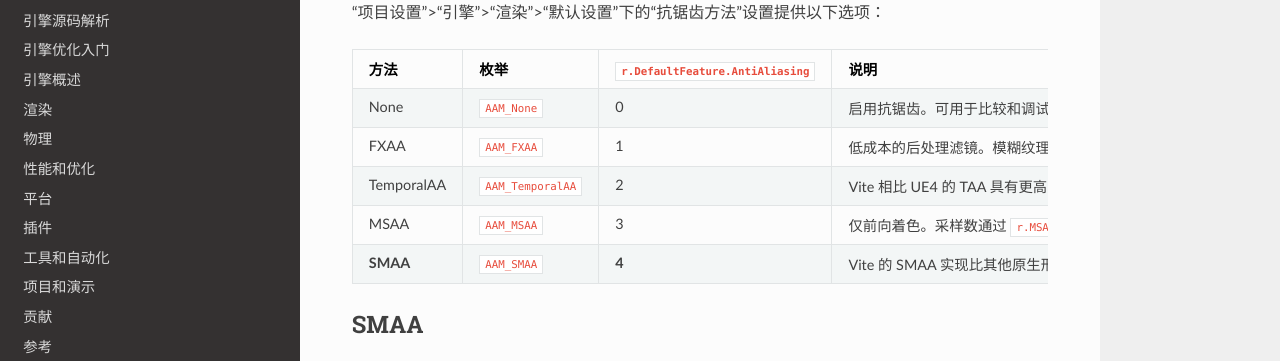
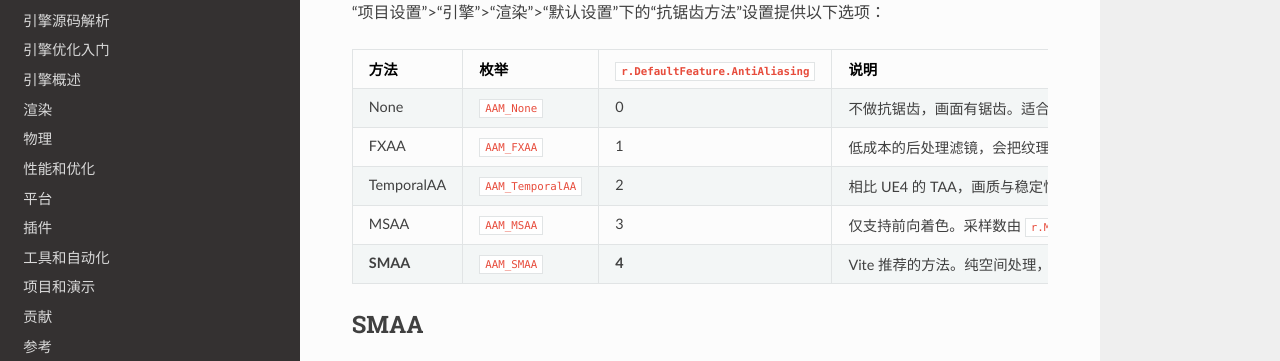
Before and after one commit to OpenHUTB/cpp, an MkDocs documentation site: the page built from docs/optimization/Rendering/Anti-Aliasing.md, in a window 1280 px wide and 900 px high, scrolled down 603 px. Shown: the part 158-519 px from the top of the window. Built offline with MkDocs 1.6.1, drawn with Linux system fonts in a browser that asks for light colours; nearby versions of some CDN libraries; a script that is not in the unit is left out.

Commit message:
docs: 修正抗锯齿方法表的四处说明与页尾链接
- None 原译「启用抗锯齿」，意思正好相反
- FXAA 漏了「比原生实现更快、更高质量（3 月主要版本）」；TemporalAA 的代价是锐度不是图像质量
- MSAA 的采样数是「设置」不是「获取」，句尾还留着一个孤立的句点
- SMAA 一行按原意改为「推荐方法、纯空间、无历史缓冲区、四档质量」
- 页尾「性能目标」链到了不存在的同目录页面，改指 EngineOverview

```diff
--- a/docs/optimization/Rendering/Anti-Aliasing.md
+++ b/docs/optimization/Rendering/Anti-Aliasing.md
@@ -16,11 +16,11 @@ Vite 新增了 **SMAA**（子像素形态抗锯齿，Subpixel Morphological Anti
 
 | 方法 | 枚举 | `r.DefaultFeature.AntiAliasing` | 说明                                                                                                |
 |---|---|---|------------------------------------------------------------------------------------------------------|
-| None | `AAM_None` | 0 | 启用抗锯齿。可用于比较和调试抗锯齿伪影。                                       |
-| FXAA | `AAM_FXAA` | 1 | 低成本的后处理滤镜。模糊纹理细节和边缘。Vite 实现了更高画质的选项。 |
-| TemporalAA | `AAM_TemporalAA` | 2 | Vite 相比 UE4 的 TAA 具有更高的画质和稳定性。更好的抗锯齿处理，但会牺牲一些图像质量。 |
-| MSAA | `AAM_MSAA` | 3 | 仅前向着色。采样数通过 `r.MSAACount` 获取。 .                                                |
-| **SMAA** | `AAM_SMAA` | **4** | Vite 的 SMAA 实现比其他原生形态学抗锯齿方案更快、质量更高。        |
+| None | `AAM_None` | 0 | 不做抗锯齿，画面有锯齿。适合做对比，也适合调试抗锯齿伪影。                                       |
+| FXAA | `AAM_FXAA` | 1 | 低成本的后处理滤镜，会把纹理细节和边缘一起模糊掉。Vite 的 FXAA 比原生实现质量更高、速度更快（3 月主要版本）。 |
+| TemporalAA | `AAM_TemporalAA` | 2 | 相比 UE4 的 TAA，画质与稳定性都有改进。锯齿消除得干净，代价是牺牲一些锐度。 |
+| MSAA | `AAM_MSAA` | 3 | 仅支持前向着色。采样数由 `r.MSAACount` 设置。 |
+| **SMAA** | `AAM_SMAA` | **4** | Vite 推荐的方法。纯空间处理，不依赖历史缓冲区，提供四档质量。 |
 
 ## SMAA
 
@@ -96,5 +96,5 @@ Vite 在**色调映射之前**应用 SMAA，这与在色调映射之后运行的
 
 - [渲染](../Rendering/Rendering.md)
 - [超分辨率和帧生成](Upscalers.md)
-- [性能目标](Performance-Targets.md)
+- [性能目标](../EngineOverview/Performance-Targets.md)
 - [色彩管理](Color-Management.md)
```
